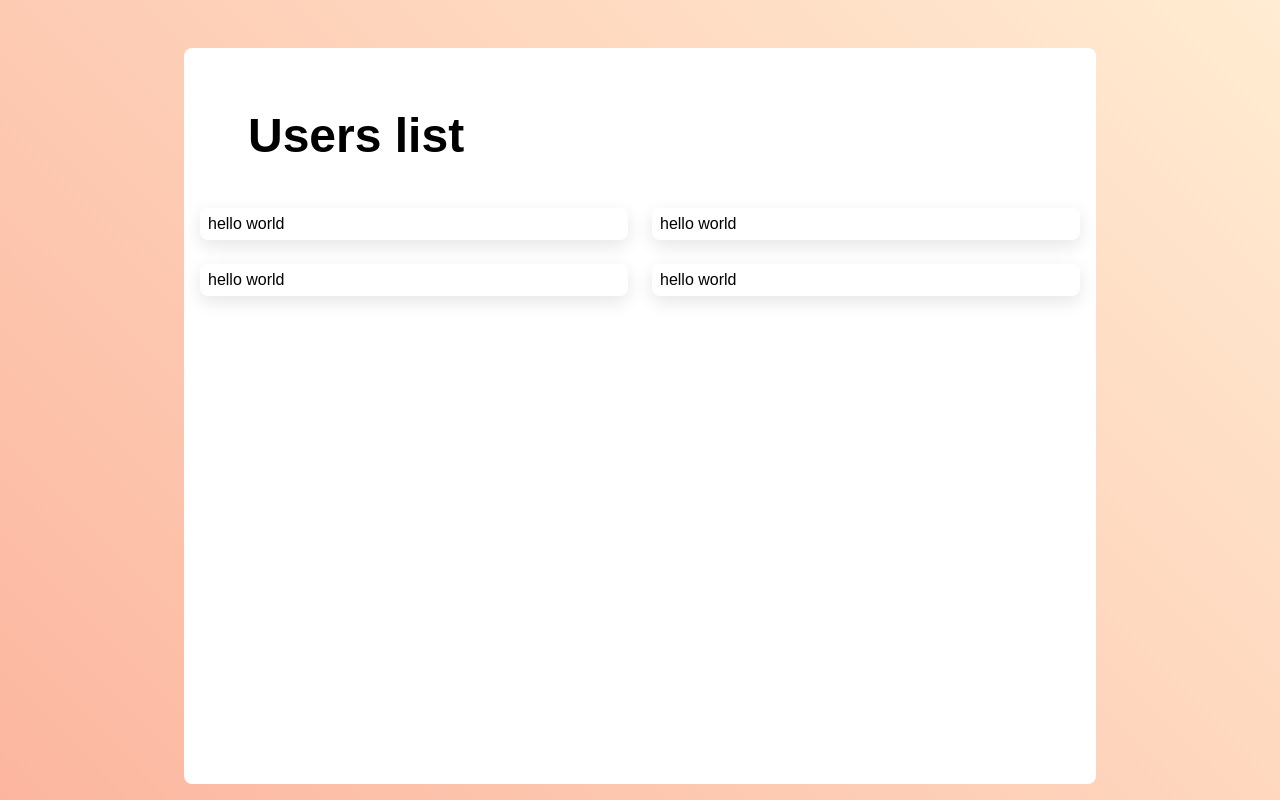
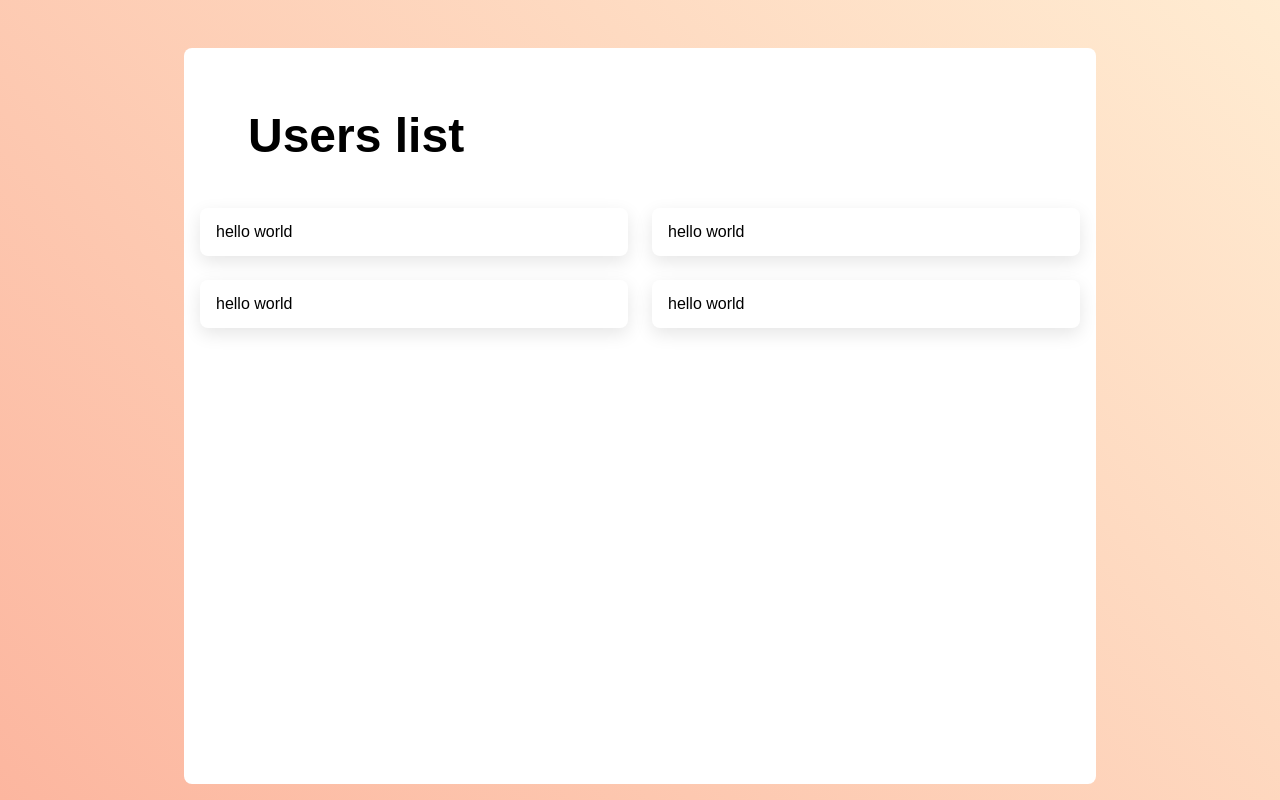
Before and after one commit to MarkMarincek/GetHarley, a React (Create React App) app: page /users in a window 1280 px wide. Built offline with nearby package versions, Linux system fonts and the light colour scheme.

Commit message:
Created the UserCard component, added a GridWrapper component, made some small changes to the styling.

```diff
--- a/src/App.tsx
+++ b/src/App.tsx
@@ -2,14 +2,17 @@ import React from 'react';
 import GlobalStyle from 'styles/global';
 import Routes from 'routes/Routes';
 import AppContainer from 'components/AppContainer';
+import { StylesProvider } from '@material-ui/styles';
 
 function App() {
   return (
     <>
-      <AppContainer>
-        <GlobalStyle />
-        <Routes />
-      </AppContainer>
+      <GlobalStyle />
+      <StylesProvider injectFirst>
+        <AppContainer>
+          <Routes />
+        </AppContainer>
+      </StylesProvider>
     </>
   );
 }
--- a/src/components/AppContainer/AppContainer.style.ts
+++ b/src/components/AppContainer/AppContainer.style.ts
@@ -6,7 +6,8 @@ const StyledContainer = styled(Container)`
   &.MuiContainer-root {
     display: flex;
   }
-  height: 92vh;
+  min-height: 92vh;
+  margin-bottom: 2vh;
   margin-top: 6vh;
 `;
 
--- a/src/components/GridWrapper/GridWrapper.tsx
+++ b/src/components/GridWrapper/GridWrapper.tsx
@@ -2,13 +2,14 @@ import { Grid } from '@material-ui/core';
 import React from 'react';
 
 interface GridWrapperProps {
-  children: JSX.Element[];
+  children: JSX.Element | (undefined | JSX.Element)[] | undefined;
 }
 export default function GridWrapper({ children }: GridWrapperProps) {
+  const childrenArray = Array.isArray(children) ? children : [children];
   return (
     <Grid container spacing={3}>
-      {children.map((child, index) => (
-        <Grid key={child.key ?? index} item xs={12} md={6}>
+      {childrenArray.map((child, index) => (
+        <Grid key={child?.key ?? index} item xs={12} md={6}>
           {child}
         </Grid>
       ))}
--- a/src/components/StyledCard/StyledCard.tsx
+++ b/src/components/StyledCard/StyledCard.tsx
@@ -4,7 +4,7 @@ import styled from 'styled-components/macro';
 const StyledCard = styled.div`
   display: flex;
   flex: 0;
-  padding: 8px;
+  padding: 16px;
   box-shadow: 0px 6px 18px 0px rgba(0, 0, 0, 0.1);
   border-radius: 8px;
 `;
```
Also changed, not shown: src/components/UserCard/UserCard.style.ts (added, +24 -0 lines), src/components/UserCard/UserCard.tsx (+35 -3 lines).
